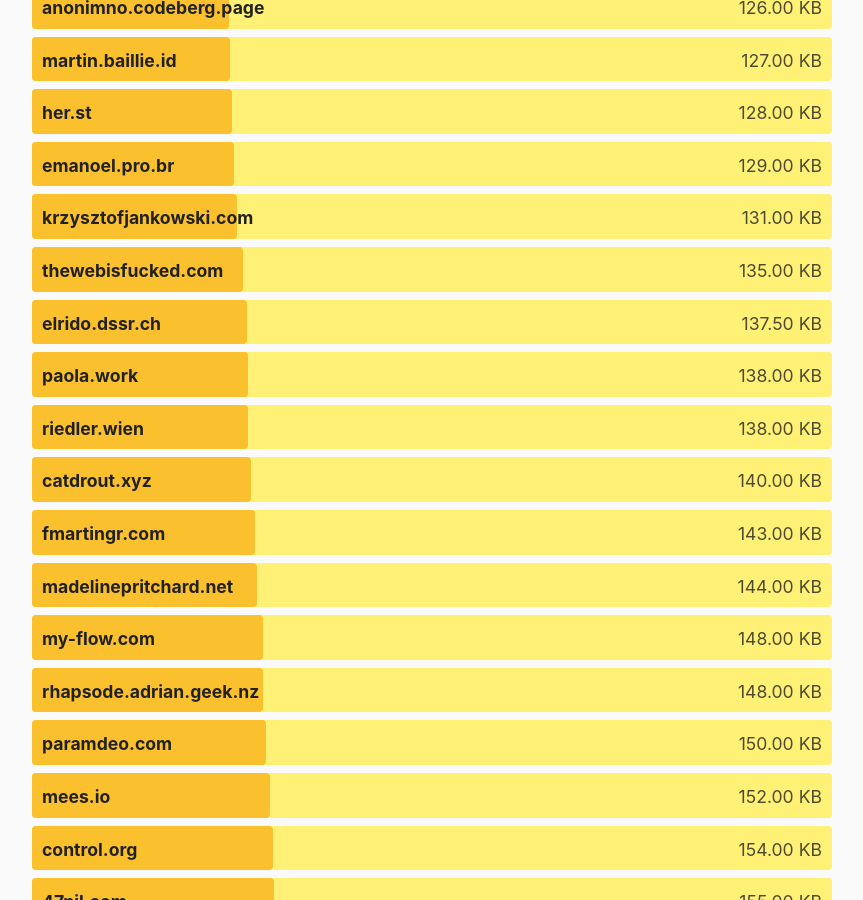
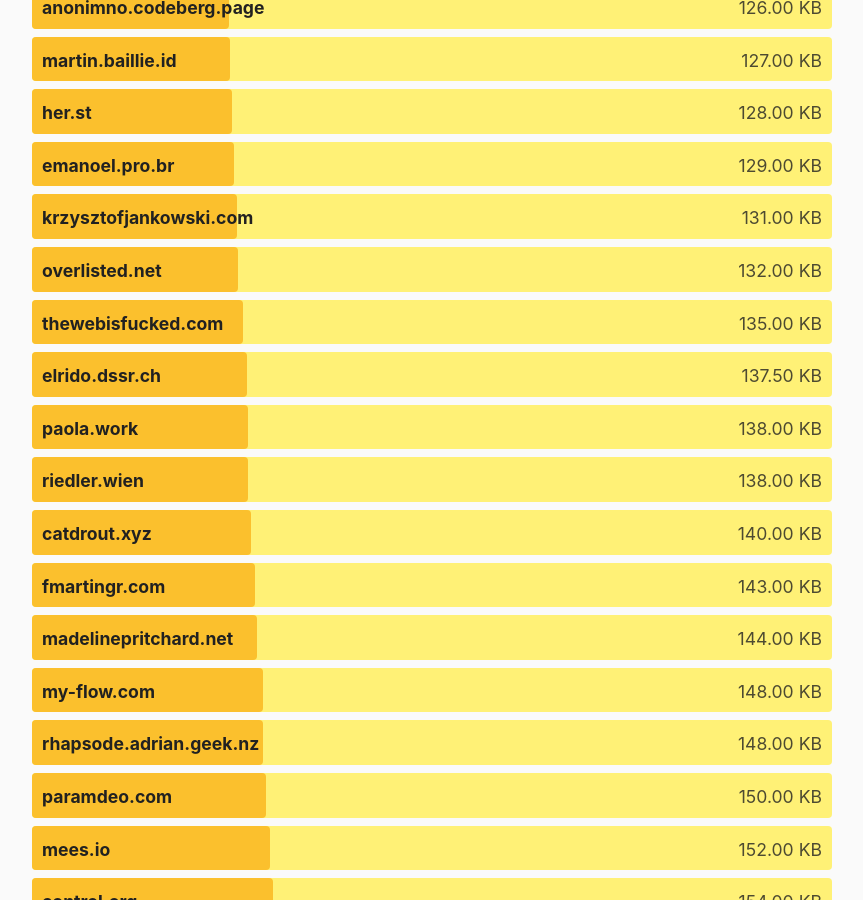
Before and after one commit to kevquirk/512kb.club, a Jekyll site: the page built from index.md, in a window 1280 px wide and 900 px high, scrolled down 18896 px. Shown: the whole window, without its empty margins (208-1071 px from the left). Built offline with Jekyll 4.4.1, drawn with Linux system fonts in a browser that asks for light colours.

Commit message:
Update sites.yml

```diff
--- a/_data/sites.yml
+++ b/_data/sites.yml
@@ -2632,3 +2632,8 @@
   url: https://zwbetz.com/
   size: 67.8
   last_checked: 2022-07-20
+
+- domain: overlisted.net
+  url: https://overlisted.net/
+  size: 132
+  last_checked: 2022-11-12
```
